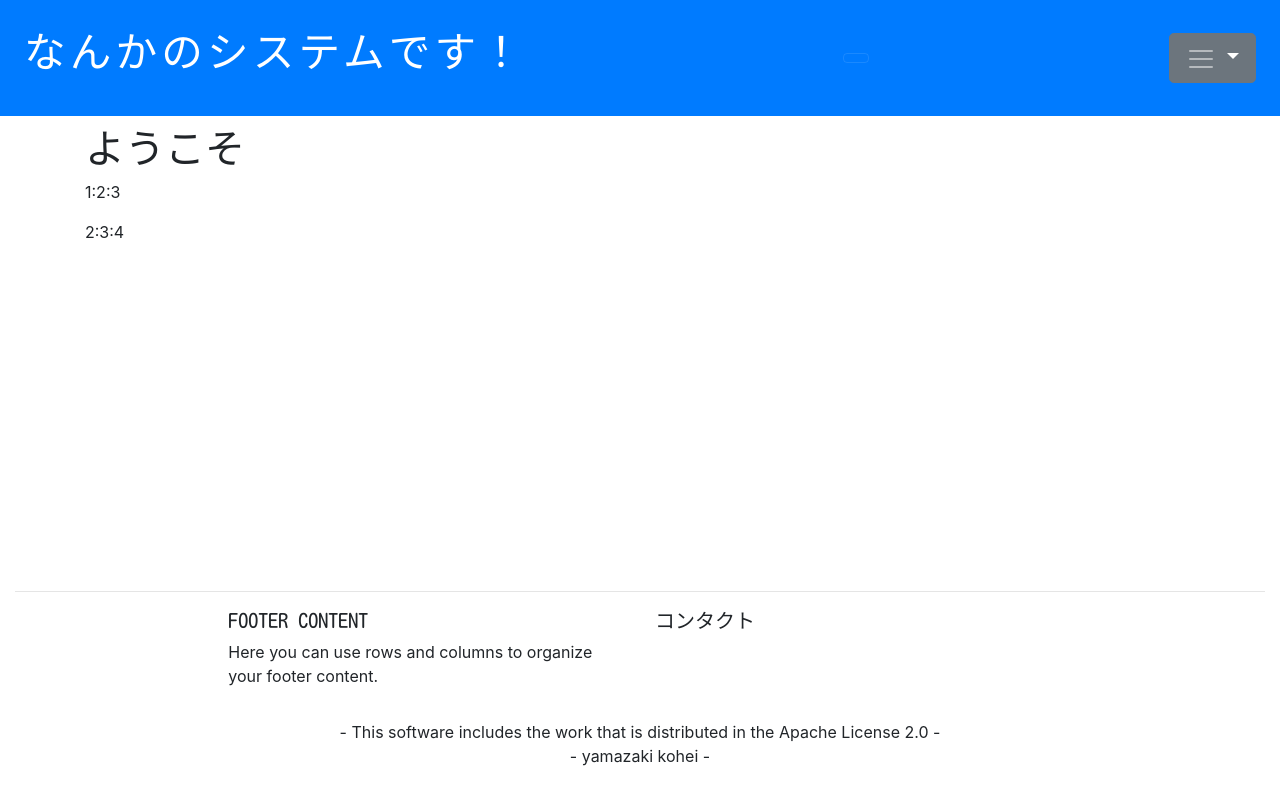
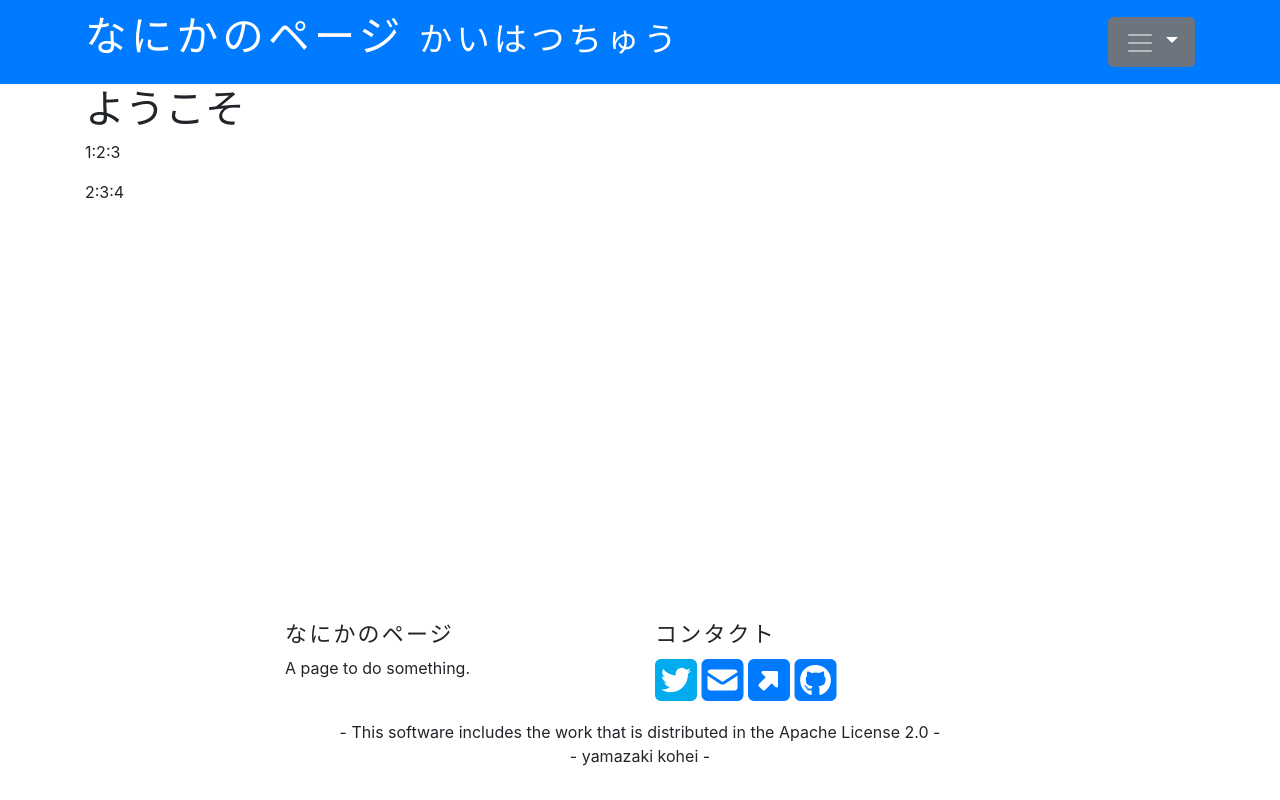
Before and after one commit to naikasann/ngrok_webhook, a Flask app: page / in a window 1280 px wide. Run offline with Flask 2, Linux system fonts and the light colour scheme; data comes from the database, SQL or seed files in the repository; some libraries are stand-ins or nearby versions; some web fonts are replaced.

Commit message:
:art: layoutの変更

```diff
--- a/templates/layout.html
+++ b/templates/layout.html
@@ -14,59 +14,79 @@
     <link href="https://fonts.googleapis.com/earlyaccess/nicomoji.css" rel="stylesheet">
     <link href="https://fonts.googleapis.com/css2?family=Kosugi+Maru&display=swap" rel="stylesheet">
     <!-- Font awesome -->
-
+    <script src="https://kit.fontawesome.com/2e0f4d7c1d.js" crossorigin="anonymous"></script>
     <!-- Various Information -->
     <title> {{ title }} </title>
-
   </head>
-
-  <body>
   <div id="wrapper">
-      <nav class="navbar navbar-dark bg-primary mb-2 p-4">
+    <body id = "page-top">
+    <!-- page top. navigation bar create.-->
+      <nav class="navbar navbar-dark sticky-top bg-primary">
+        <div class="container">
           <a href="/" class="navbar-brand">
               <h2>
+                  <!-- top page title.-->
                   <div class = "pagetitle">
-                  なんかのシステムです！
+                    なにかのページ <small> かいはつちゅう</small>
                   </div>
               </h2>
           </a>
-        <button class="navbar-toggler" type="button"
-            data-toggle="collapse"
-            data-target="#navmenu1"
-            aria-controls="navmenu1"
-            aria-expanded="false"
-            aria-label="Toggle navigation">
-        </button>
+          <!-- dropdown -->
           <div class="dropdown">
-          <button type="button" id="dropdownMenuButton" class="btn btn-secondary dropdown-toggle btn-lg" data-toggle="dropdown" aria-haspopup="true" aria-expanded="true">
+            <button type="button" id="dropdownMenuButton" class="btn btn-secondary dropdown-toggle btn-lg"
+              data-toggle="dropdown" aria-label="Toggle navigation"
+              aria-haspopup="true" aria-expanded="false">
+
               <span class="navbar-toggler-icon"></span>
             </button>
-          <div class="dropdown-menu" aria-labelledby="dropdownMenuButton" style="z-index:9999">
-            <a class="dropdown-item" href="#">Menu #1</a>
-            <a class="dropdown-item" href="#">Menu #2</a>
-            <a class="dropdown-item" href="#">Menu #3</a>
+            <div class="dropdown-menu" aria-labelledby="dropdownMenuButton dropdown-menu-right">
+              <!-- is Login?
+                    True => login. False => dont login. -->
+              {% if login_flg %}
+                <h6 class="dropdown-header">こんにちは {{ login_user }} さん！</h6>
+                <div class="dropdown-divider"></div>
+                <a class="dropdown-item" href="/userpage">プロフィール</a>
+                <a class="dropdown-item" href="/logout">ログアウト</a>
+              {% else %}
+                <h6 class="dropdown-header">ログインされていません</h6>
+                <div class="dropdown-divider"></div>
+                <a class="dropdown-item" href="/login">ログイン</a>
+                <a class="dropdown-item" href="/signup">会員登録</a>
+              {% endif %}
+            </div>
           </div>
         </div>
       </nav>
-      <!-- メインコンテンツ -->
+    </body>
+
+    </body id="maincontent">
+      <!-- main content (another file.) -->
       {%- block content %}{% endblock %}
-      <!-- Optional JavaScript -->
       <!-- jQuery first, then Popper.js, then Bootstrap JS -->
       <script src="https://code.jquery.com/jquery-3.3.1.slim.min.js" integrity="sha384-q8i/X+965DzO0rT7abK41JStQIAqVgRVzpbzo5smXKp4YfRvH+8abtTE1Pi6jizo" crossorigin="anonymous"></script>
       <script src="https://cdnjs.cloudflare.com/ajax/libs/popper.js/1.14.7/umd/popper.min.js" integrity="sha384-UO2eT0CpHqdSJQ6hJty5KVphtPhzWj9WO1clHTMGa3JDZwrnQq4sF86dIHNDz0W1" crossorigin="anonymous"></script>
       <script src="https://stackpath.bootstrapcdn.com/bootstrap/4.3.1/js/bootstrap.min.js" integrity="sha384-JjSmVgyd0p3pXB1rRibZUAYoIIy6OrQ6VrjIEaFf/nJGzIxFDsf4x0xIM+B07jRM" crossorigin="anonymous"></script>
     </body>
 
-    <footer class="page-footer font-small blue pt-4">
+    <!-- footer -->
+    <footer class="page-footer font-small">
+      <div class="container">
         <div class="container-fluid text-center text-md-left">
-        <hr />
           <div class="row justify-content-md-center">
             <div class="col-sm col-lg-4">
-            <h5 class="text-uppercase">Footer Content</h5>
-            <p>Here you can use rows and columns to organize your footer content.</p>
+              <h5 class="text-uppercase">
+                <div class="footer_content_title">
+                  なにかのページ
+                </div>
+              </h5>
+              <p>A page to do something.</p>
             </div>
             <div class="col-sm col-lg-4">
-              <h5>コンタクト</h5>
+              <h5>
+                <div class="footer_content_title">
+                  コンタクト
+                </div>
+              </h5>
               <a href="https://twitter.com/yamazakisum"><i class="fab fa-twitter-square fa-3x"></i></a>
               <a href="mailto:c6001513@planet.kanazawa-it.ac.jp"><i class="fa fa-envelope-square fa-3x"></i></a>
               <a href="/information"><i class="fas fa-external-link-square-alt fa-3x"></i></a>
@@ -77,6 +97,8 @@
           <div class="footer-copyright text-center py-3">
             <p class="txt-railway">- This software includes the work that is distributed in the Apache License 2.0 - <br> - yamazaki kohei - </p>
           </div>
+      </div>
     </footer>
+  <!-- "wrapper" class close.-->
   </div>
 </html>
```
Lines whose indentation alone changed are shown as unchanged.
